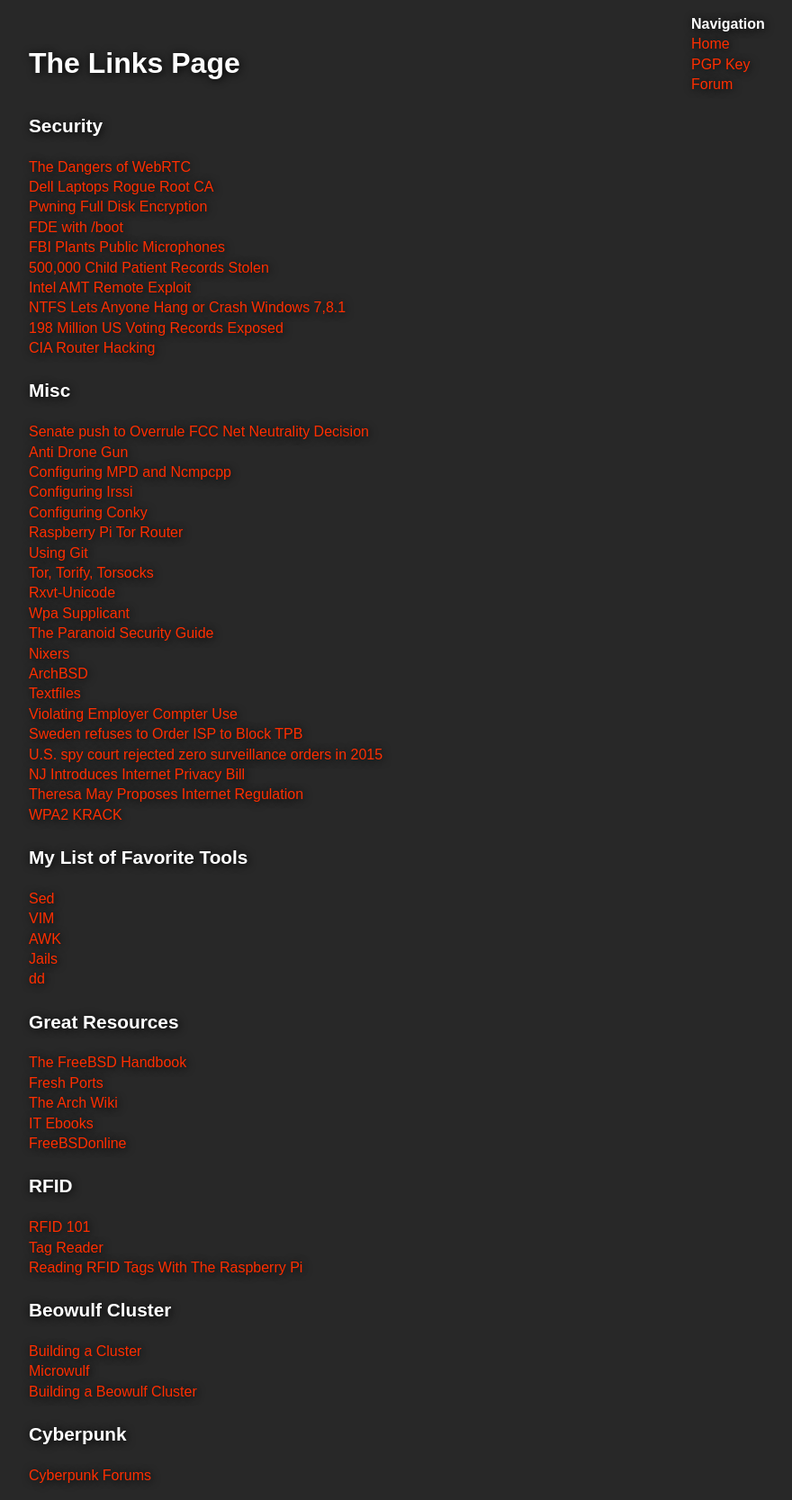
After one commit to Punkweb/punkweb, a Django app: template punkweb/templates/punkweb/links-old.html in a window 1280 px wide. The commit adds this page. Shown: the whole page at 90% size, without its empty margins (138-1018 px from the left). Run offline with Django 3.2, Linux system fonts and the light colour scheme; the template is opened without the code that fills it, so the values that code supplies are empty; parts of the project's set-up code (start-up, migrations or seed data) failed here and were passed over.

```diff
--- /dev/null
+++ b/apps/links/apps.py
@@ -0,0 +1,5 @@
+from django.apps import AppConfig
+
+
+class LinksConfig(AppConfig):
+    name = 'links'
--- /dev/null
+++ b/apps/links/urls.py
@@ -0,0 +1,9 @@
+from django.conf.urls import url
+
+from apps.links import views
+
+app_name = 'links'
+
+urlpatterns = [
+    url(r'^$', views.links_view, name='list'),
+]
--- a/punkweb/settings.py
+++ b/punkweb/settings.py
@@ -57,6 +57,7 @@
     'admin_templates',
     # Punkweb
     'punkweb',
+    'apps.links',
 ]
 
 MIDDLEWARE = [
--- a/punkweb/templates/punkweb/index.html
+++ b/punkweb/templates/punkweb/index.html
@@ -24,7 +24,7 @@
     <nav>
       <p id="navh">Navigation</p>
       <ul>
-        <li><a href="{% url 'links' %}">Links</a></li>
+        <li><a href="{% url 'links:list' %}">Links</a></li>
         <li><a href="{% url 'pgp' %}">PGP Key</a></li>
         <li><a href="{% url 'board:index' %}">Forum</a></li>
       </ul>
--- /dev/null
+++ b/punkweb/templates/punkweb/links-old.html
@@ -0,0 +1,86 @@
+{% load static %}
+<!DOCTYPE html>
+<html>
+<a target="_blank" href=""></a>
+<head>
+<title>Links</title>
+<link type="text/css" href="{% static 'punkweb/css/stylesheet.css' %}" rel="Stylesheet"/>
+<meta charset="utf-8">
+</head>
+ <body>
+ <main>
+	<h1>The Links Page</h1>
+	<h2>Security</h2>
+	<a target="_blank" href="https://mullvad.net/en/webrtc/">The Dangers of WebRTC</a>
+	<a target="_blank" href="https://www.reddit.com/r/technology/comments/3twmfv/dell_ships_laptops_with_rogue_root_ca_exactly/">Dell Laptops Rogue Root CA</a>
+	<a target="_blank" href="https://twopointfouristan.wordpress.com/2011/04/17/pwning-past-whole-disk-encryption/">Pwning Full Disk Encryption</a>
+	<a target="_blank" href="http://dustymabe.com/2015/07/06/encrypting-more-boot-joins-the-party/">FDE with /boot</a>
+	<a target="_blank" href="http://sanfrancisco.cbslocal.com/2016/05/13/hidden-microphones-exposed-as-part-of-government-surveillance-program-in-the-bay-area/">FBI Plants Public Microphones</a>
+	<a target="_blank" href="http://www.healthcareitnews.com/news/hacker-patient-data-500000-children-stolen-pediatricians">500,000 Child Patient Records Stolen</a>
+	<a target="_blank" href"https://www.theregister.co.uk/2017/05/05/intel_amt_remote_exploit/">Intel AMT Remote Exploit</a>
+	<a target="_blank" href="https://arstechnica.com/information-technology/2017/05/in-a-throwback-to-the-90s-ntfs-bug-lets-anyone-hang-or-crash-windows-7-8-1/">NTFS Lets Anyone Hang or Crash Windows 7,8.1</a>
+	<a target="_blank" href="http://www.zdnet.com/article/security-lapse-exposes-198-million-united-states-voter-records/">198 Million US Voting Records Exposed</a>
+	<a target="_blank" href="https://threatpost.com/wikileaks-alleges-years-of-cia-d-link-and-linksys-router-hacking-via-cherry-blossom-program/126339/">CIA Router Hacking</a>
+
+	<h2>Misc</h2>
+	<a target="_blank" href="https://www.washingtonpost.com/news/the-switch/wp/2018/01/15/the-senates-push-to-overrule-the-fcc-on-net-neutrality-now-has-50-votes-democrats-say/?utm_term=.e03768e46f9d">Senate push to Overrule FCC Net Neutrality Decision</a>
+	<a target="_blank" href="http://arstechnica.com/information-technology/2016/05/dronebuster-will-let-you-point-and-shoot-command-hacks-at-pesky-drones/">Anti Drone Gun</a>
+	<a target="_blank" href="http://www.linuxandlife.com/2012/01/simple-guide-to-set-up-mpd-with-ncmpcpp.html">Configuring MPD and Ncmpcpp</a>
+	<a target="_blank" href="http://notblog.org/install-and-configure-irssi/">Configuring Irssi</a>
+	<a target="_blank" href="http://archive09.linux.com/feature/136147">Configuring Conky</a>
+	<a target="_blank" href="http://www.raspberry-pi-geek.com/Archive/2013/02/Raspberry-Pi-as-a-Tor-router-and-web-filter">Raspberry Pi Tor Router</a>
+	<a target="_blank" href="http://www.techlila.com/use-git-linux/">Using Git</a>
+	<a target="_blank" href="https://www.wildcardcorp.com/blog/tor-torify-torsocks">Tor, Torify, Torsocks</a>
+	<a target="_blank" href="https://wiki.archlinux.org/index.php/Rxvt-unicode">Rxvt-Unicode</a>
+	<a target="_blank" href="https://wiki.archlinux.org/index.php/WPA_supplicant">Wpa Supplicant</a>
+	<a target="_blank" href="http://crunchbang.org/forums/viewtopic.php?id=24722">The Paranoid Security Guide</a>
+	<a target="_blank" href="http://www.nixers.net">Nixers</a>
+	<a target="_blank" href="http://www.pacbsd.org">ArchBSD</a>
+	<a target="_blank" href="http://www.textfiles.com">Textfiles</a>
+	<a target="_blank" href="https://www.eff.org/deeplinks/2015/12/federal-court-appeals-rejects-notion-violating-your-employers-computer-use">Violating Employer Compter Use</a>
+	<a target="_blank" href="http://www.theguardian.com/technology/2015/nov/30/pirate-bay-stockholm-district-court-sweden-refuses-order-isp-block-site">Sweden refuses to Order ISP to Block TPB</a>
+	<a target="_blank" href="http://www.reuters.com/article/us-usa-cybersecurity-surveillance-idUSKCN0XR009">U.S. spy court rejected zero surveillance orders in 2015</a>
+	<a target="_blank" href="https://www.privateinternetaccess.com/blog/2017/05/new-jersey-latest-state-introduce-internet-privacy-bill-protect-personally-identifiable-information/">NJ Introduces Internet Privacy Bill</a>
+	<a target="_blank" href="https://www.independent.co.uk/news/uk/politics/theresa-may-internet-regulated-london-bridge-terror-attack-google-facebook-whatsapp-borough-security-a7771896.html">Theresa May Proposes Internet Regulation</a>
+	<a target="_blank" href="https://www.krackattacks.com/#demo">WPA2 KRACK</a>
+	<h2>My List of Favorite Tools</h2>
+ 	<a target="_blank" href="http://www.unix.com/man-page/FreeBSD/1/sed/">Sed</a>
+	<a target="_blank" href="http://www.vim.org/">VIM</a>
+	<a target="_blank" href="http://www.unix.com/man-page/freebsd/1/awk/">AWK</a>
+	<a target="_blank" href="http://www.unix.com/man-page/FreeBSD/8/jail/">Jails</a>
+	<a target="_blank" href="http://www.unix.com/man-page/FreeBSD/1/dd/">dd</a>
+
+
+	<h2>Great Resources</h2>
+	<a target="_blank" href="https://www.freebsd.org/doc/en/books/handbook/">The FreeBSD Handbook</a>
+	<a target="_blank" href="http://www.freshports.org/">Fresh Ports</a>
+	<a target="_blank" href="https://wiki.archlinux.org/">The Arch Wiki</a>
+	<a target="_blank" href="http://it-ebooks.info/">IT Ebooks</a>
+	<a target="_blank" href="http://www.freebsdonline.com">FreeBSDonline</a>
+
+	<h2>RFID</h2>
+	<a target="_blank" href="http://www.rfid-101.com/">RFID 101</a>
+	<a target="_blank" href="http://www.rfid-101.com/rfid-readers.htm">Tag Reader</a>
+	<a target="_blank" href="http://pikiosk.tumblr.com/post/51812205794/07-reading-rfid-tags-with-the-raspberry-pi">Reading RFID Tags With The Raspberry Pi</a>
+
+	<h2>Beowulf Cluster</h2>
+	<a target="_blank" href="https://www.linux.com/community/blogs/133-general-linux/9401">Building a Cluster</a>
+	<a target="_blank" href="http://www.calvin.edu/~adams/research/microwulf/">Microwulf</a>
+	<a target="_blank" href="http://www.mcsr.olemiss.edu/bookshelf/articles/how_to_build_a_cluster.html#Step1">Building a Beowulf Cluster</a>
+
+	<h2>Cyberpunk</h2>
+
+	<a target="_blank" href="http://www.cyberpunkforums.com/">Cyberpunk Forums</a>
+ </main>
+
+ <nav>
+   <p id="navh">Navigation</p>
+   <ul>
+     <li><a href="{% url 'index' %}">Home</a></li>
+     <li><a href="{% url 'pgp' %}">PGP Key</a></li>
+     <li><a href="{% url 'board:index' %}">Forum</a></li>
+   </ul>
+ </nav>
+ </body>
+
+</html>
--- a/punkweb/urls.py
+++ b/punkweb/urls.py
@@ -25,8 +25,8 @@
 
 urlpatterns = [
     url(r'^$', views.index_view, name='index'),
-    url(r'^links/$', views.links_view, name='links'),
     url(r'^pgp/$', views.pgp_view, name='pgp'),
+    url(r'^links/', include('apps.links.urls')),
     url(
         r'^admin/templates/$',
         admin_views.templates_list,
--- a/punkweb/views.py
+++ b/punkweb/views.py
@@ -5,9 +5,5 @@
     return render(request, 'punkweb/index.html', {})
 
 
-def links_view(request):
-    return render(request, 'punkweb/links.html', {})
-
-
 def pgp_view(request):
     return render(request, 'punkweb/pgp.html', {})
```
Also changed, not shown: apps/links/admin.py (added, +14 -0 lines), apps/links/models.py (added, +28 -0 lines), apps/links/views.py (added, +14 -0 lines), punkweb/templates/punkweb/links.html (+6 -61 lines), apps/links/__init__.py (added), apps/links/migrations/0001_initial.py (added), apps/links/migrations/__init__.py (added).
